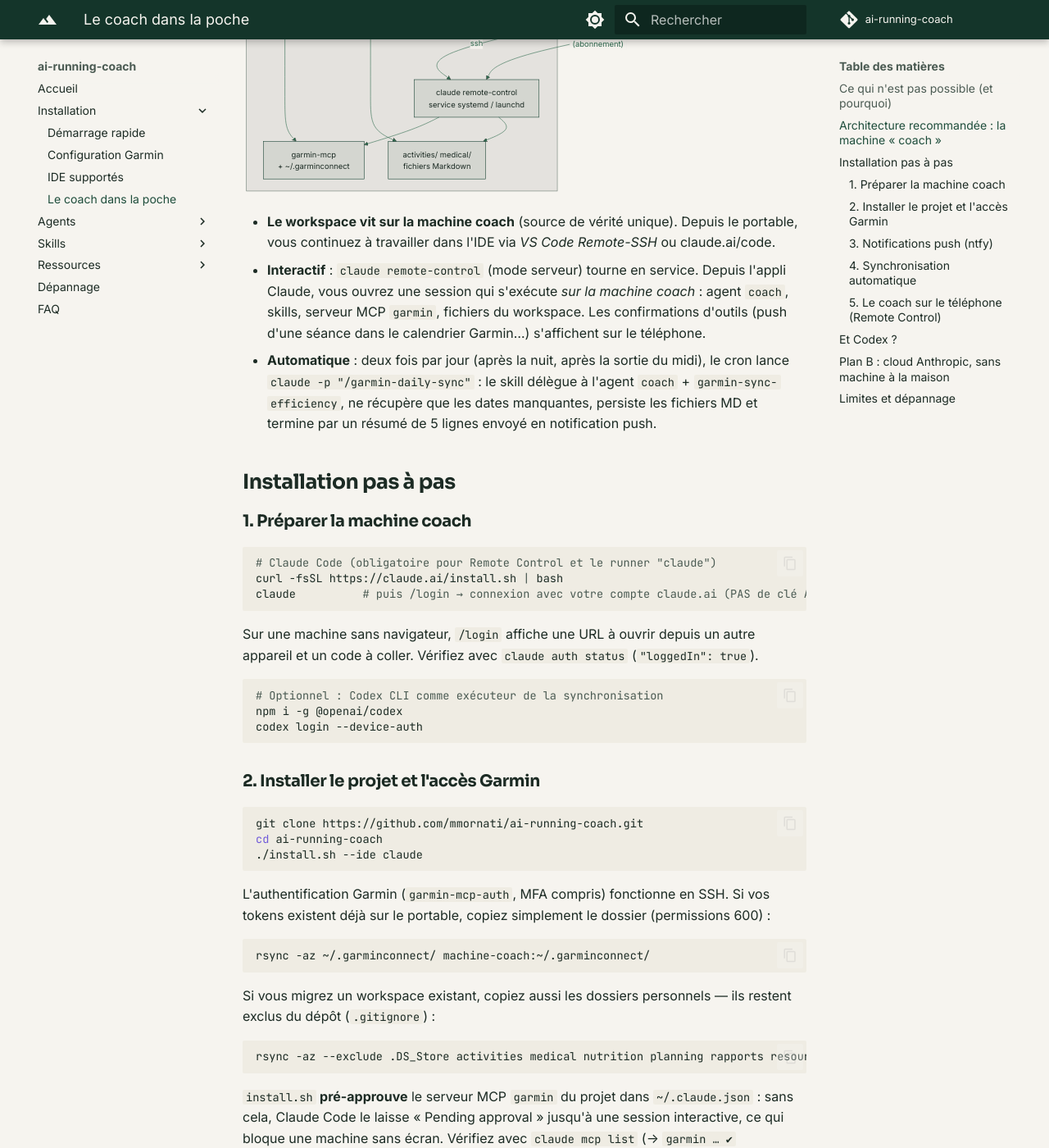
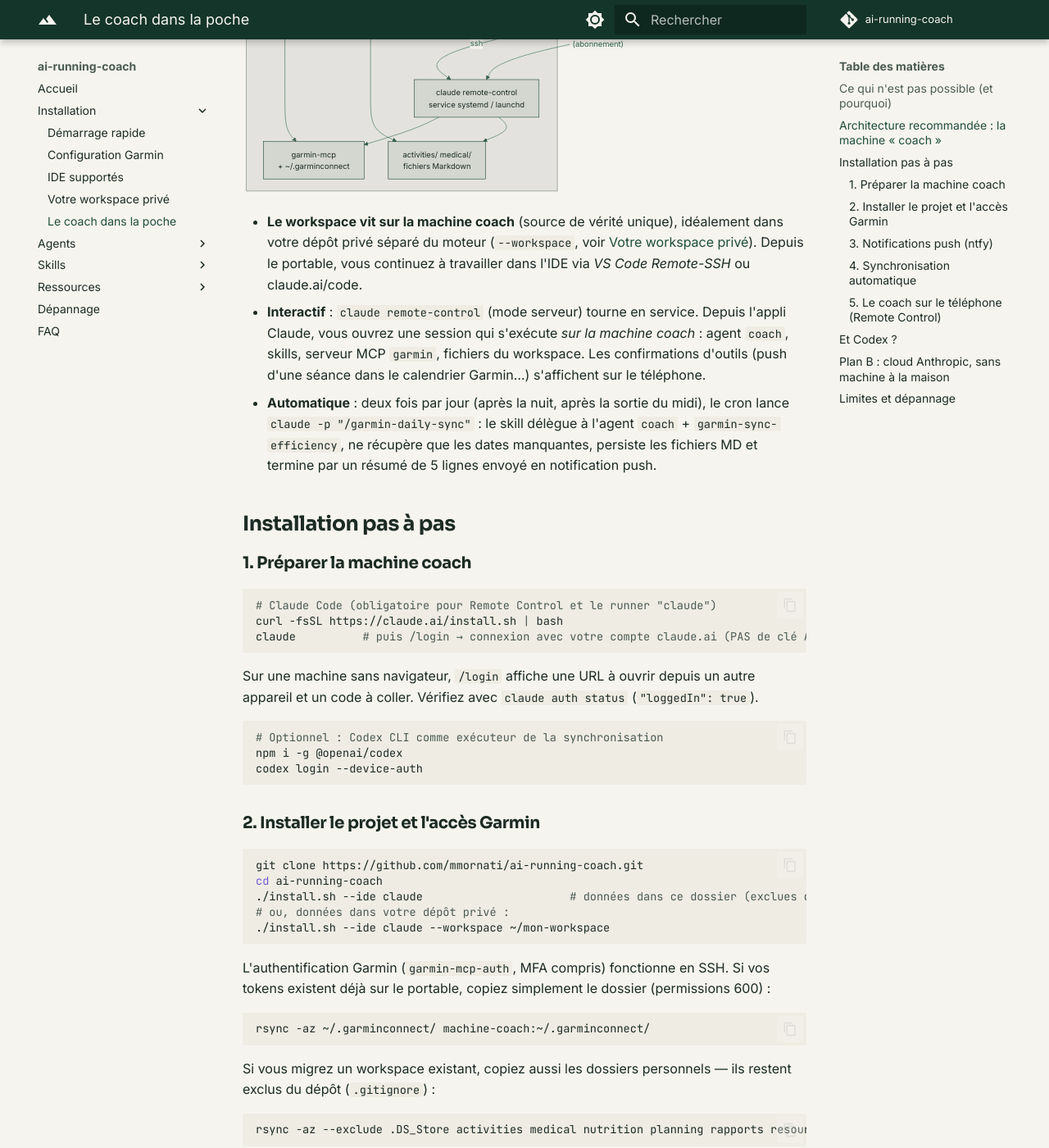
Before and after one commit to mmornati/ai-running-coach, an MkDocs documentation site: the page built from docs/mobile.md, in a window 1280 px wide and 1400 px high, scrolled down 1748 px. Shown: the whole window at 82% size. Built offline with MkDocs 1.6.1 and Material for MkDocs 9.7.7, drawn with Linux system fonts in a browser that asks for light colours; comment, search, counter and statistics services are not loaded; some of the changed text lies outside the part shown.

Commit message:
feat(install): --workspace DIR — données dans un dépôt privé, moteur lié
Sépare le moteur (ce dépôt) du workspace (données personnelles) :
- install.sh --workspace DIR : configs IDE, dossiers, .mcp.json dans DIR ;
  AGENTS.md et config/workspace.toml liés ; agents/ et skills/ = catalogues de
  liens (moteur + local/agents, local/skills privés versionnés) ; bloc .gitignore
  ancré ; chemin mémorisé dans ~/.config/ai-running-coach/workspace
- scripts/lib/config.sh : ARC_ENGINE_ROOT / ARC_WORKSPACE ; daily-sync,
  coach-remote, setup-ntfy travaillent dans le workspace
- docs/workspace.md « Votre workspace privé » + nav, README, quickstart, mobile

Co-Authored-By: Claude Opus 5 <noreply@anthropic.com>

````diff
--- a/docs/mobile.md
+++ b/docs/mobile.md
@@ -51,8 +51,10 @@ flowchart TB
     NTFY -- push --> P
 ```
 
-- **Le workspace vit sur la machine coach** (source de vérité unique). Depuis le portable,
-  vous continuez à travailler dans l'IDE via *VS Code Remote-SSH* ou claude.ai/code.
+- **Le workspace vit sur la machine coach** (source de vérité unique), idéalement dans
+  votre dépôt privé séparé du moteur (`--workspace`, voir [Votre workspace privé](workspace.md)).
+  Depuis le portable, vous continuez à travailler dans l'IDE via *VS Code Remote-SSH* ou
+  claude.ai/code.
 - **Interactif** : `claude remote-control` (mode serveur) tourne en service. Depuis
   l'appli Claude, vous ouvrez une session qui s'exécute *sur la machine coach* : agent
   `coach`, skills, serveur MCP `garmin`, fichiers du workspace. Les confirmations d'outils
@@ -86,7 +88,9 @@ codex login --device-auth
 ```bash
 git clone https://github.com/mmornati/ai-running-coach.git
 cd ai-running-coach
-./install.sh --ide claude
+./install.sh --ide claude                      # données dans ce dossier (exclues du dépôt)
+# ou, données dans votre dépôt privé :
+./install.sh --ide claude --workspace ~/mon-workspace
 ```
 
 L'authentification Garmin (`garmin-mcp-auth`, MFA compris) fonctionne en SSH. Si vos tokens
--- a/mkdocs.yml
+++ b/mkdocs.yml
@@ -70,6 +70,7 @@ nav:
       - Démarrage rapide: quickstart.md
       - Configuration Garmin: garmin-setup.md
       - IDE supportés: ides.md
+      - Votre workspace privé: workspace.md
       - Le coach dans la poche: mobile.md
   - Agents:
       - Vue d'ensemble: agents.md
````
Also changed, not shown: README.md (+2 -0 lines), docs/quickstart.md (+1 -0 lines), docs/workspace.md (added, +96 -0 lines), 5 other files.
